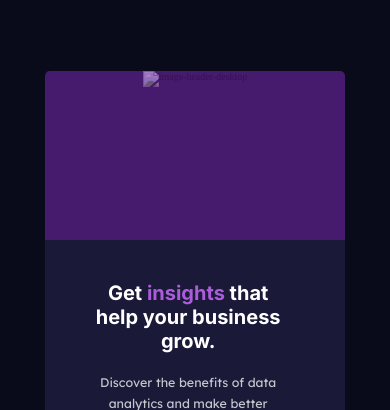
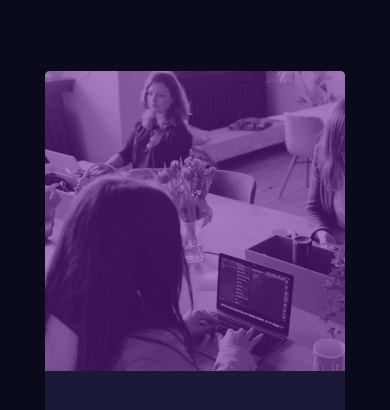
Before and after one commit to iceberg61/Stats-preview-card-component, a plain HTML site: page index.html in a window 390 px wide. Shown: the top 410 px of the page. Drawn offline with Linux system fonts and the light colour scheme.

Commit message:
Update index.html

```diff
--- a/index.html
+++ b/index.html
@@ -3,7 +3,7 @@
 <head>
   <meta charset="UTF-8">
   <meta name="viewport" content="width=device-width, initial-scale=1.0">
-  <link rel="icon" type="image/png" sizes="32x32" href="./images/favicon-32x32.png">
+  <link rel="icon" type="image/png" sizes="32x32" href="./favicon-32x32.png">
   <link rel="stylesheet" href="style.css">
   <title>Frontend Mentor | Stats preview card component</title>
 </head>
@@ -30,8 +30,8 @@
       </div>
       <div class="stats-preview-picture">
         <picture>
-          <source media="(max-width: 800px)" srcset="./images/image-header-mobile.jpg">
-          <img src="./images/image-header-desktop.jpg" alt="image-header-desktop">
+          <source media="(max-width: 800px)" srcset="./image-header-mobile.jpg">
+          <img src="./image-header-desktop.jpg" alt="image-header-desktop">
         </picture>
         <div class="overlay"></div>
       </div>
```
